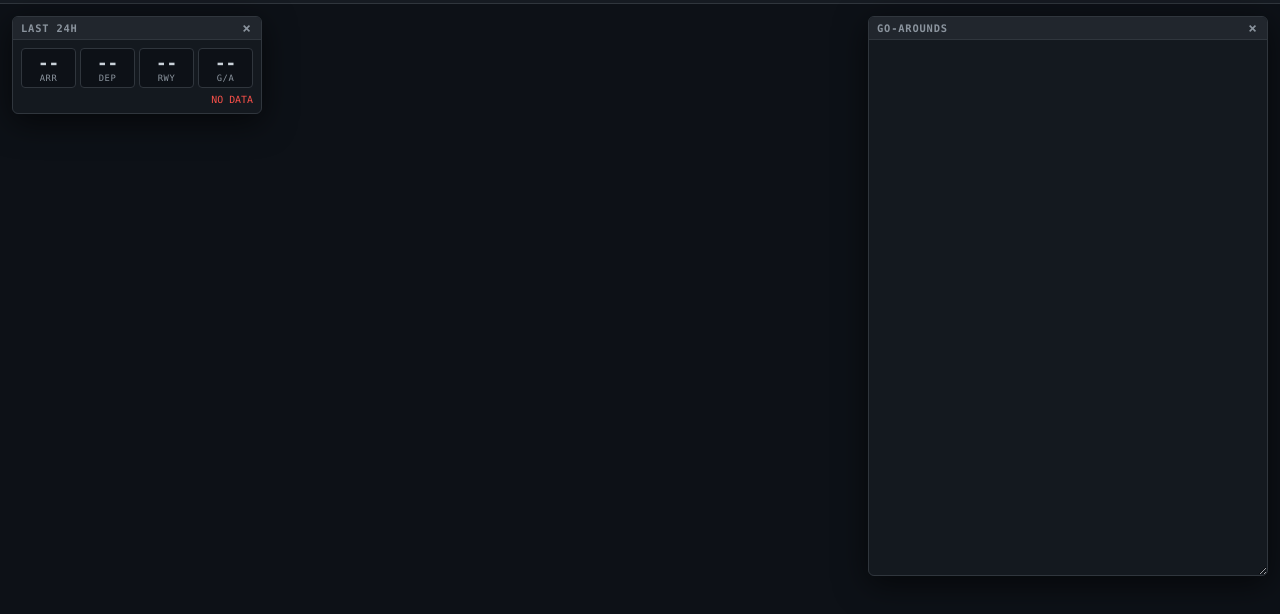
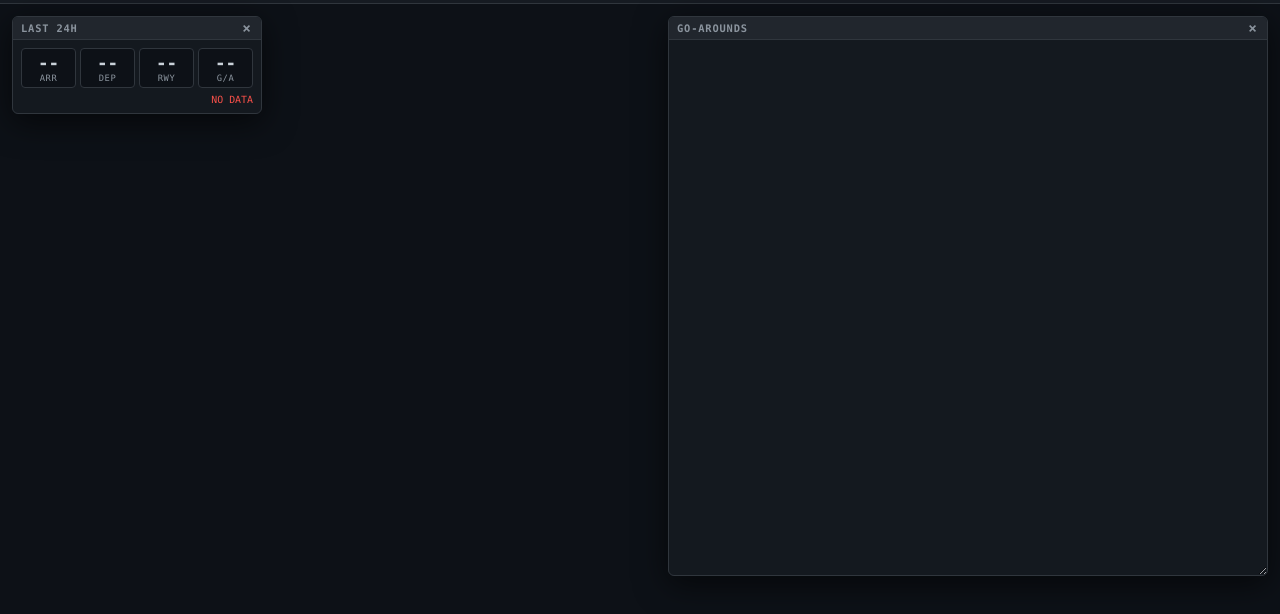
Before and after one commit to tanyorg/toganomon, a plain HTML site: page console/index.html in a window 1280 px wide. Shown: the part 40-654 px from the top of the page. Drawn offline with Linux system fonts and the light colour scheme; no server answers.

Commit message:
fix(console): wider GO-AROUNDS window; G/A tile toggles it
At 600 px the track figure sits right of its legend instead of under it.
The size is stored only after the user resizes the window (not the first
layout or a browser resize), under a new key so the old 400 px goes.

Co-Authored-By: Claude Opus 5.5 <noreply@anthropic.com>
Claude-Session: https://claude.ai/code/session_01H9xryqo4iUz9pW17wvKupH

```diff
--- a/console/console.css
+++ b/console/console.css
@@ -124,7 +124,7 @@ button.stat:hover { border-color: var(--dim); }
 .ga-float {
     display: flex;
     flex-direction: column;
-    width: 400px;
+    width: 600px;               /* figure (~330 px) right of its legend */
     height: 70vh;
     min-width: 280px;
     min-height: 160px;
--- a/console/console.js
+++ b/console/console.js
@@ -160,23 +160,30 @@
     });
     const view = GoAroundView.mount($('gaList'), { url: DATA + 'go-arounds.json', timeZone });
     const gaFloat = $('gaFloat');
-    const ga = Float.make(gaFloat, {
-        key: 'ga', button: $('gaBtn'),
-        at: el => ({ left: window.innerWidth - el.offsetWidth - Float.MARGIN, top: top() }),
-        onOpen: () => view.fit(),
-    });
-    $('gaTile').addEventListener('click', () => ga.open());
-    // remember the size the window was resized to, and re-lay out the figures
-    const size = Float.size('ga');
+    // A size the user gave the window by its corner; else the CSS default,
+    // wide enough for a track figure beside its legend.
+    const size = Float.size('ga-size');
     if (size) {
         gaFloat.style.width = size.width + 'px';
         gaFloat.style.height = size.height + 'px';
     }
+    let settle = true;      // the next size change is not the user's
+    const ga = Float.make(gaFloat, {
+        key: 'ga', button: $('gaBtn'),
+        at: el => ({ left: window.innerWidth - el.offsetWidth - Float.MARGIN, top: top() }),
+        onOpen: () => { settle = true; view.fit(); },
+    });
+    $('gaTile').addEventListener('click', () => ga.toggle());
+    window.addEventListener('resize', () => { settle = true; });
     if (typeof ResizeObserver !== 'undefined') {
+        let last = null;
         new ResizeObserver(() => {
             if (gaFloat.hidden) return;
             view.fit();
-            Float.size('ga', { width: gaFloat.offsetWidth, height: gaFloat.offsetHeight });
+            const now = { width: gaFloat.offsetWidth, height: gaFloat.offsetHeight };
+            if (!settle && last && (now.width !== last.width || now.height !== last.height)) Float.size('ga-size', now);
+            settle = false;
+            last = now;
         }).observe(gaFloat);
     }
 })(typeof window !== 'undefined' ? window : globalThis);
```
